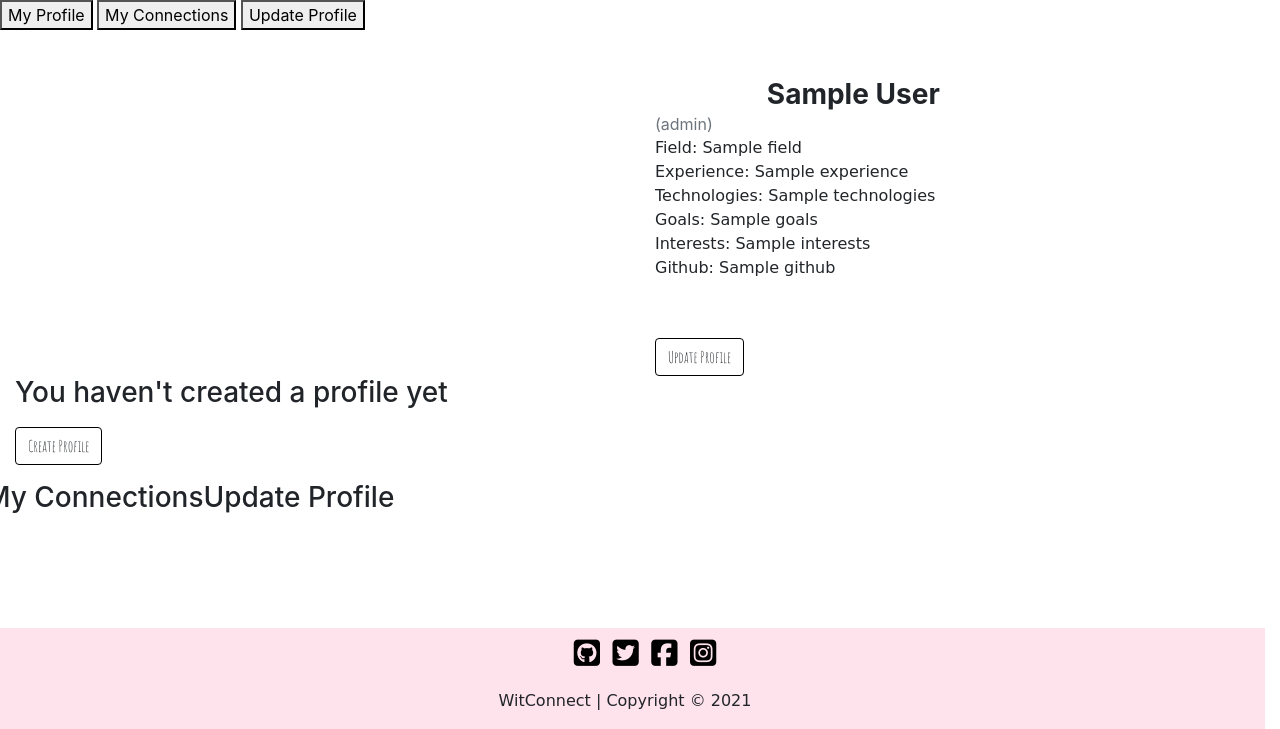
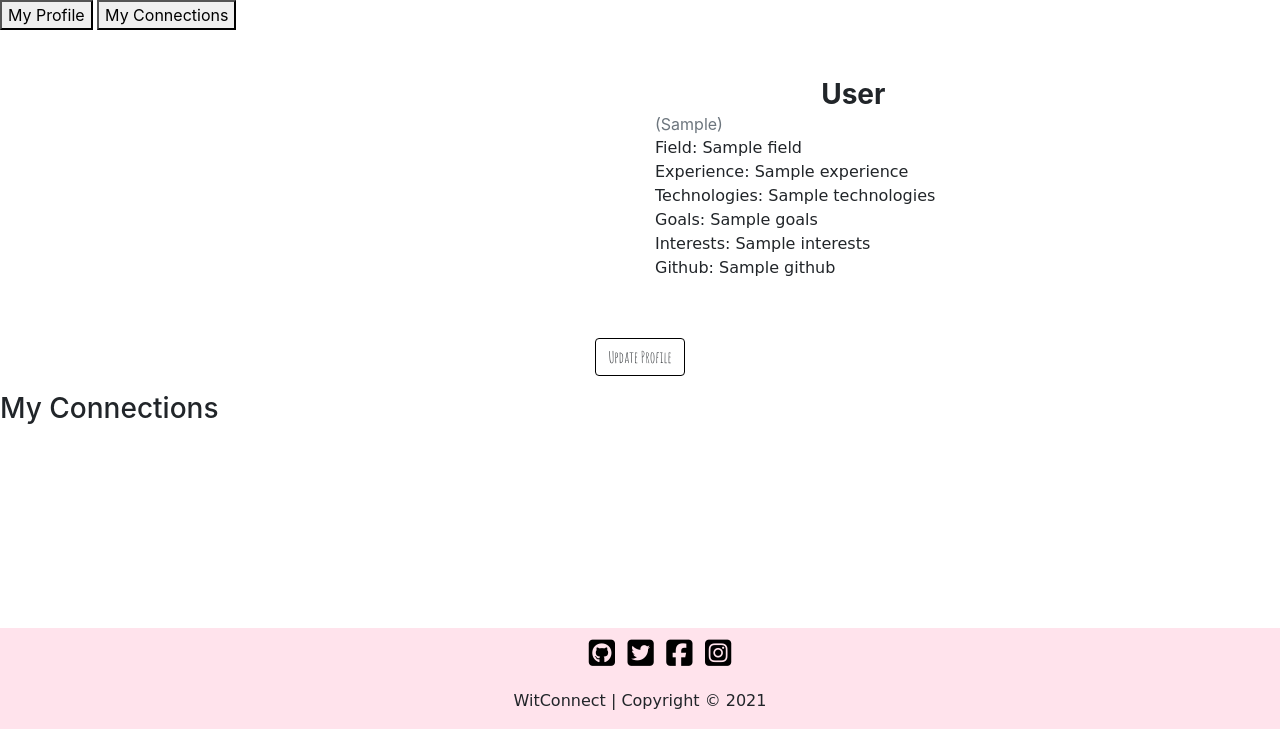
Before and after one commit to aineon/women-in-tech, a Flask app: page /my_profile/1 in a window 1280 px wide. Shown: the part 71-800 px from the top of the page. Run offline with Flask 2, Linux system fonts and the light colour scheme; the visitor is signed in with stand-in values (Sample User, id 1); a database or web service that is not in the repository returns one stand-in record (values such as "Sample title"); some libraries are stand-ins or nearby versions; some web fonts are replaced.

Commit message:
Add functionality to add/update profile

```diff
--- a/app.py
+++ b/app.py
@@ -117,15 +117,57 @@ def profile_detail(profile_id):
 
 
 # Add profile form
-@app.route("/add_profile")
+@app.route("/add_profile", methods=["GET", "POST"])
 def add_profile():
-    return render_template("add_profile.html")
+    if request.method == "POST":
+        # default values if fields are left blank
+        default_img = ("/static/images/profile_image.png")
+        profile = {
+            "member_type": request.form.get("member_type"),
+            "field": request.form.get("field"),
+            "technologies": request.form.get("technologies"),
+            "experience": request.form.get("experience"),
+            "goals": request.form.get("goals"),
+            "image": request.form.get("image") or default_img,
+            "interests": request.form.get("interests"),
+            "github": request.form.get("github"),
+            "created_by": session["user"],
+            "date_created": date.strftime("%d %b %Y")
+        }
+        mongo.db.profiles.insert_one(profile)
+        flash("Your Profile Has Been Added")
+        return redirect(url_for("my_profile", username=session["user"]))
+
+    profiles = mongo.db.profiles.find().sort("fullname", 1)
+    return render_template("add_profile.html", profiles=profiles)
 
 
 # Update profile form
-@app.route("/update_profile")
-def update_profile():
-    return render_template("update_profile.html")
+@app.route("/update_profile/<profile_id>", methods=["GET", "POST"])
+def update_profile(profile_id):
+    if request.method == "POST":
+        # default values if fields are left blank
+        default_img = ("/static/images/profile_image.png")
+        update = {
+            "member_type": request.form.get("member_type"),
+            "field": request.form.get("field"),
+            "technologies": request.form.get("technologies"),
+            "experience": request.form.get("experience"),
+            "goals": request.form.get("goals"),
+            "image": request.form.get("image") or default_img,
+            "interests": request.form.get("interests"),
+            "github": request.form.get("github"),
+            "created_by": session["user"],
+            "date_created": date.strftime("%d %b %Y")
+        }
+        mongo.db.profiles.update({"_id": ObjectId(profile_id)}, update)
+        flash("Your Profile Has Been Updated")
+        return redirect(url_for("my_profile", username=session["user"]))
+
+    profile = mongo.db.profiles.find_one({"_id": ObjectId(profile_id)})
+    profiles = mongo.db.profiles.find().sort("fullname", 1)
+    return render_template("update_profile.html", profile=profile,
+                           profiles=profiles)
 
 
 # Display members personal profile page
@@ -135,8 +177,8 @@ def my_profile(username):
     username = mongo.db.users.find_one(
         {"username": session["user"]})["username"]
     if session["user"]:
-        my_profile = mongo.db.profiles.find(
-                {"created_by": session["user"]})
+        my_profile = list(mongo.db.profiles.find(
+                {"created_by": session["user"]}))
         user = mongo.db.users.find_one({"username": session["user"]})
     return render_template("profile.html", username=username,
                            user=user, profiles=my_profile)
--- a/templates/profile.html
+++ b/templates/profile.html
@@ -7,8 +7,7 @@
             <div class="tab">
                 <button class="tablinks" onclick="openTab(event, 'profile')">My Profile</button>
                 <button class="tablinks" onclick="openTab(event, 'connections')">My Connections</button>
-                <button class="tablinks" onclick="openTab(event, 'update')">Update Profile</button>
-                <!-- <button class="tablinks" onclick="openTab(event, 'deactivate')">Deactivate Account</button> -->
+
             </div>
         </div>
     </div>
@@ -23,12 +22,13 @@
                                 <img class="card-img-top img-fluid" src="" alt="">
                             </div>
                         </div>
+                    {% if profiles|length > 0 %}
+                       {% for profile in profiles %}
 
-                       {% for profile in profiles %}
                         <div class="col-12 col-md-6 col-lg-4">
                             <div class="profile-info-container mb-5 mt-md-5">
-                                <h3 class="mb-0 font-weight-bold text-center">{{ profile.fullName }} </h3>
-                                <span class="text-muted">({{ profile.user_type }})</span></h5>
+                                <h3 class="mb-0 font-weight-bold text-center">{{ profile.fullname }} </h3>
+                                <span class="text-muted">({{ profile.member_type }})</span></h5>
                                 <p class="mb-0">Field: {{ profile.field }}
                                 <br> Experience: {{ profile.experience }}
                                 <br> Technologies: {{ profile.technologies }}
@@ -37,18 +37,22 @@
                                 <br> Github: {{ profile.github }}
                                 </p>
                             </div>
-                            <a href="" class="btn">Update Profile</a>
                         </div>
-                    </div>
-                    <div>
-                        <h3>You haven't created a profile yet</h3>
-                        <a href="" class="btn">Create Profile</a>
+                        <div class="col-12 text-center">
+                        <a href="{{ url_for('update_profile', profile_id=profile._id) }}" class="btn">Update Profile</a>
                     </div>
                     {% endfor %}
 
+                  {% else %}
+                  <h3>You have not added your profile yet</h3>
+                  <h3>Please add your profile</h3>
+                  <a href="{{ url_for('add_profile') }}" class="btn" type="submit">Add Your Profile</a>
+                  {% endif %}
             </div>
+         </div>
         </div>
     </div>
+</div>
 
     <div class="row">
         <div class="col-12">
@@ -57,15 +61,7 @@
             </div>
         </div>
     </div>
-
-    <div class="row">
-        <div class="col-12">
-            <div id="update" class="tabcontent mb-3">
-                <h3>Update Profile</h3>
-
-            </div>
-        </div>
-    </div>
+</div>
 {% endblock %}
 
 {% block scripts %}
```
Also changed, not shown: templates/add_profile.html (+5 -6 lines), templates/update_profile.html (+16 -7 lines).
